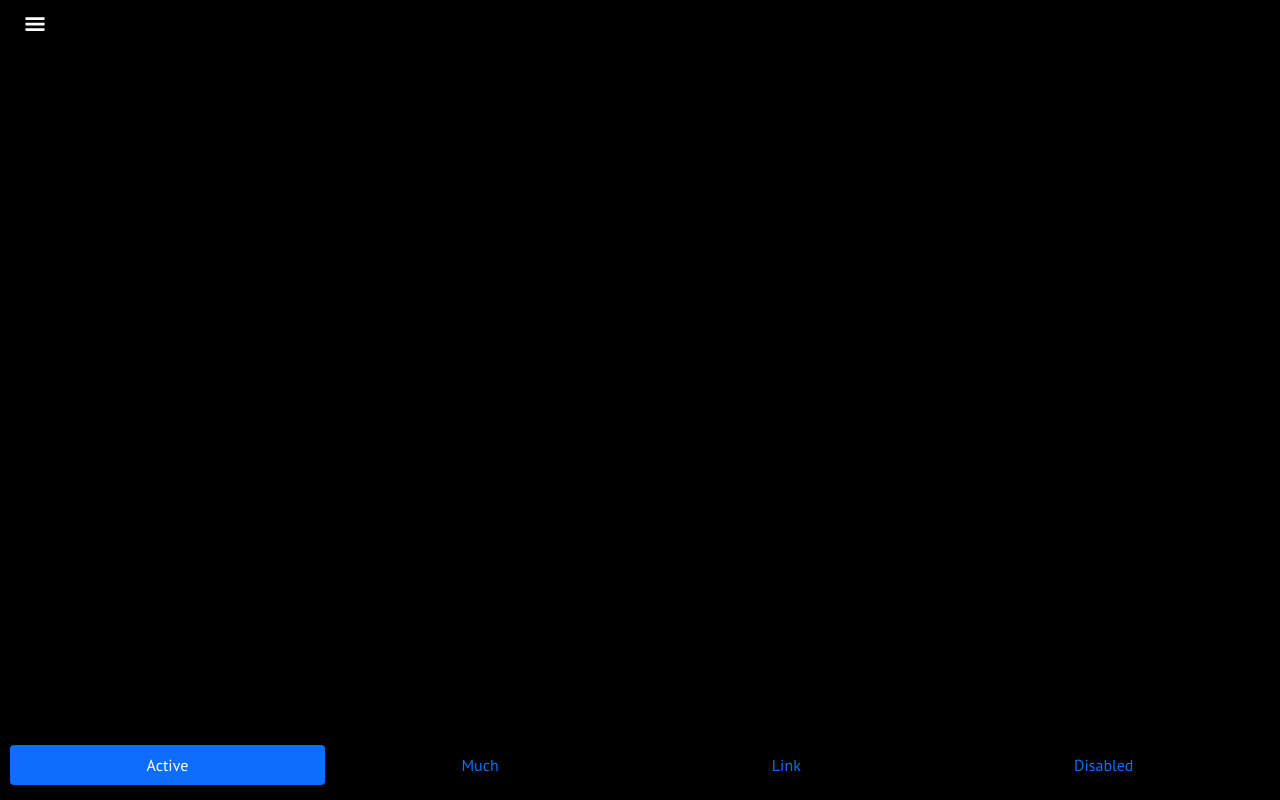
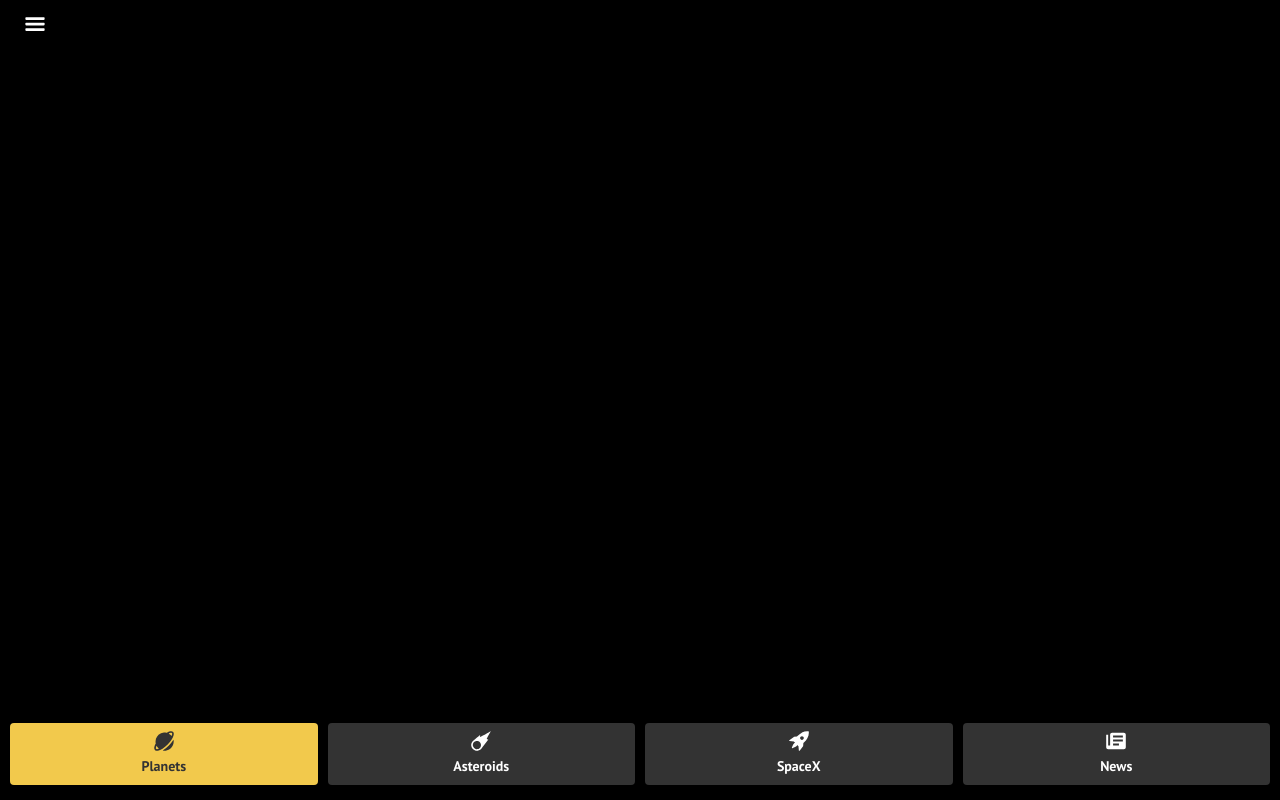
Before and after one commit to mariagabs/CordovaApp, a website: page www/index.html in a window 1280 px wide. Drawn offline with Linux system fonts and the light colour scheme.

Commit message:
base - parte 2 (final)

```diff
--- a/www/css/index.css
+++ b/www/css/index.css
@@ -16,6 +16,9 @@ body {
     background: black;
     font-family: 'PT Sans', Arial, sans-serif;
 }
+
+
+/* Menu */
 
 nav .offcanvas-body,
 nav .offcanvas-header {
@@ -52,9 +55,41 @@ nav .offcanvas-header .close-btn {
     background-image: url(../img/menu-icon.svg) !important;
 }
 
-.fixed-bottom {
+
+/* Bottom Tabs */
+
+footer .fixed-bottom {
     z-index: unset;
     bottom: 15px;
     right: 10px;
     left: 10px;
 }
+
+.nav-pills .nav-link {
+    background-color: var(--gray);
+    color: white;
+    font-size: 14px;
+    font-weight: bold;
+}
+
+.nav-pills .nav-link.active {
+    background-color: var(--yellow);
+    color: var(--gray);
+}
+
+.nav-justified .nav-item:nth-child(1),
+.nav-justified .nav-item:nth-child(2),
+.nav-justified .nav-item:nth-child(3) {
+    margin-right: 10px;
+}
+
+.nav-link {
+    display: flex;
+    flex-direction: column;
+    align-items: center;
+}
+
+.nav-link img {
+    height: 20px;
+    margin-bottom: 5px;
+}
--- a/www/index.html
+++ b/www/index.html
@@ -40,18 +40,30 @@
         </nav>
     </header>
     <footer>
-        <ul class="nav nav-pills nav-fill fixed-bottom">
+        <ul class="nav nav-pills nav-justified fixed-bottom">
             <li class="nav-item">
-                <a class="nav-link active" aria-current="page" href="#">Active</a>
+                <a class="nav-link active" aria-current="page" href="#">
+                    <img src="img/saturn-dark.svg" alt="planets">
+                    <label>Planets</label>
+                </a>
             </li>
             <li class="nav-item">
-                <a class="nav-link" href="#">Much</a>
+                <a class="nav-link" href="#">
+                    <img src="img/comet.svg" alt="asteroids">
+                    <label>Asteroids</label>
+                </a>
             </li>
             <li class="nav-item">
-                <a class="nav-link" href="#">Link</a>
+                <a class="nav-link" href="#">
+                    <img src="img/rocket.svg" alt="spaceX">
+                    <label>SpaceX</label>
+                </a>
             </li>
             <li class="nav-item">
-                <a class="nav-link">Disabled</a>
+                <a class="nav-link">
+                    <img src="img/journalism.svg" alt="news">
+                    <label>News</label>
+                </a>
             </li>
         </ul>
     </footer>
```
Also changed, not shown: www/img/comet-dark.svg (added), www/img/comet.svg (added), www/img/journalism-dark.svg (added), www/img/journalism.svg (added), www/img/rocket-dark.svg (added), www/img/rocket.svg (added), www/img/saturn-dark.svg (added), www/img/saturn.svg (added).
